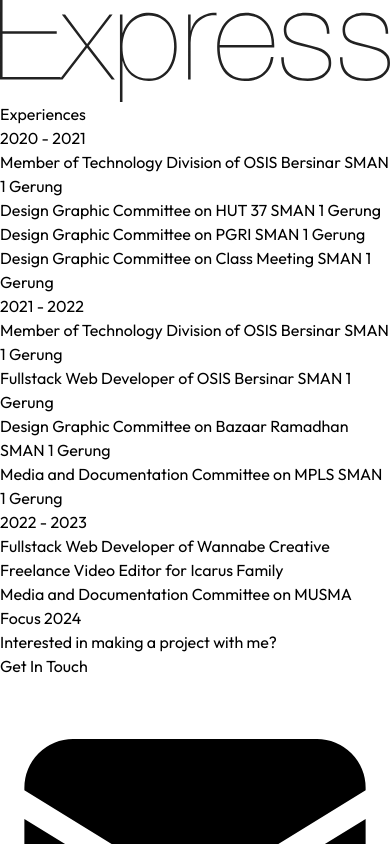
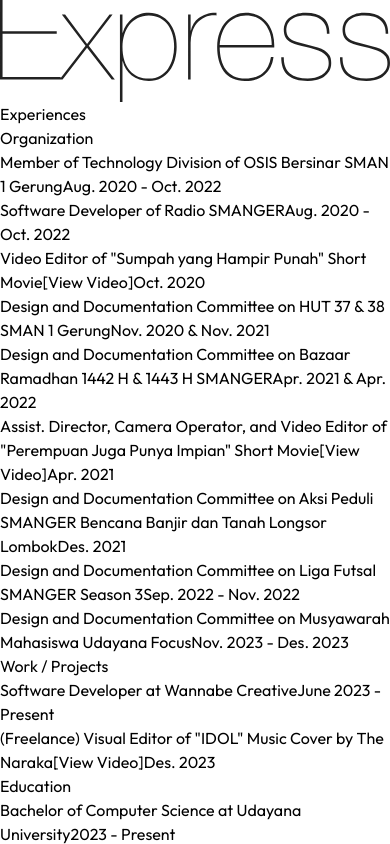
Before and after one commit to razikdontcare/razik, a Next.js app: page / in a window 390 px wide. Shown: the part 6720-7564 px from the top of the page. Built offline with nearby package versions, Linux system fonts and the light colour scheme.

Commit message:
refactor and updates

```diff
--- a/pages/index.jsx
+++ b/pages/index.jsx
@@ -16,6 +16,8 @@
 } from "../components/icons";
 
 function Home() {
+  const currentYear = new Date().getFullYear();
+
   return (
     <>
       <Title description="18 year old web developer. based in Lombok, Indonesia. currently studying at Udayana University.">
@@ -26,7 +28,7 @@
         <nav className="p-4">
           <div className="container mx-auto max-w-6xl flex items-center justify-between">
             <a
-              href="mailto:contact@razik.net/"
+              href="mailto:me@razik.net"
               className="flex items-center justify-center space-x-2 hover:text-black transition-all"
             >
               <svg
@@ -117,18 +119,18 @@
 
       <div className="py-8 md:p-8 bg-[#282828]">
         <div className="max-w-xs md:max-w-6xl container mx-auto flex flex-wrap md:flex-nowrap items-center justify-center gap-3 md:gap-0 md:space-x-5 md:space-y-0">
-          <Html5Icon className="w-16 h-16 md:w-20 md:h-20 md:grayscale hover:grayscale-0 transition-all duration-300" />
-          <JavascriptIcon className="w-16 h-16 md:w-20 md:h-20 rounded md:grayscale hover:grayscale-0 transition-all duration-300" />
-          <TypescriptIcon className="w-16 h-16 md:w-20 md:h-20 rounded md:grayscale hover:grayscale-0 transition-all duration-300" />
-          <NodejsIcon className="w-16 h-16 md:w-20 md:h-20 md:grayscale hover:grayscale-0 transition-all duration-300" />
-          <TailwindIcon className="w-16 h-16 md:w-20 md:h-20 md:grayscale hover:grayscale-0 transition-all duration-300" />
-          <ReactIcon className="w-16 h-16 md:w-20 md:h-20 md:grayscale hover:grayscale-0 transition-all duration-300" />
-          <NextjsIcon className="w-16 h-16 md:w-20 md:h-20 md:grayscale hover:grayscale-0 transition-all duration-300" />
-          <SveltekitIcon className="w-16 h-16 md:w-20 md:h-20 md:grayscale hover:grayscale-0 transition-all duration-300" />
-          <MongodbIcon className="h-16 w-16 md:h-20 md:grayscale hover:grayscale-0 transition-all duration-300" />
-          <FirebaseIcon className="w-16 h-16 md:w-20 md:h-20 md:grayscale hover:grayscale-0 transition-all duration-300" />
-          <MysqlIcon className="w-16 h-16 md:w-20 md:h-20 md:grayscale hover:grayscale-0 transition-all duration-300" />
-          <ExpressIcon className="w-16 h-16 md:w-20 md:h-20 bg-neutral-300 p-1 rounded md:grayscale hover:bg-white transition-all duration-300" />
+          <Html5Icon className="w-16 h-16 md:w-20 md:h-20  hover:grayscale-0 transition-all duration-300" />
+          <JavascriptIcon className="w-16 h-16 md:w-20 md:h-20 rounded  hover:grayscale-0 transition-all duration-300" />
+          <TypescriptIcon className="w-16 h-16 md:w-20 md:h-20 rounded  hover:grayscale-0 transition-all duration-300" />
+          <NodejsIcon className="w-16 h-16 md:w-20 md:h-20  hover:grayscale-0 transition-all duration-300" />
+          <TailwindIcon className="w-16 h-16 md:w-20 md:h-20  hover:grayscale-0 transition-all duration-300" />
+          <ReactIcon className="w-16 h-16 md:w-20 md:h-20  hover:grayscale-0 transition-all duration-300" />
+          <NextjsIcon className="w-16 h-16 md:w-20 md:h-20  hover:grayscale-0 transition-all duration-300" />
+          <SveltekitIcon className="w-16 h-16 md:w-20 md:h-20  hover:grayscale-0 transition-all duration-300" />
+          <MongodbIcon className="h-16 w-16 md:h-20  hover:grayscale-0 transition-all duration-300" />
+          <FirebaseIcon className="w-16 h-16 md:w-20 md:h-20  hover:grayscale-0 transition-all duration-300" />
+          <MysqlIcon className="w-16 h-16 md:w-20 md:h-20  hover:grayscale-0 transition-all duration-300" />
+          <ExpressIcon className="w-16 h-16 md:w-20 md:h-20 p-1 rounded bg-white transition-all duration-300" />
         </div>
       </div>
 
@@ -137,37 +139,146 @@
           <h2 className="font-medium text-4xl md:text-6xl text-[#282828]">
             Experiences
           </h2>
-          <div className="flex flex-col md:flex-row items-center justify-center space-y-2 md:space-y-0 md:space-x-2">
-            <div className="p-3 rounded-xl flex flex-col items-center md:h-[22rem] md:w-80 bg-[#282828] text-white text-xl">
-              <h3 className="font-bold pt-5">2020 - 2021</h3>
-              <ul className="list-disc text-sm md:text-base font-medium max-w-[18rem] pl-7 p-3">
-                <li>
-                  Member of Technology Division of OSIS Bersinar SMAN 1 Gerung
+          <div className="container mx-auto max-w-xs md:max-w-3xl flex flex-col justify-center space-y-2">
+            <div className="flex flex-col">
+              <h3 className="font-black text-2xl">Organization</h3>
+              <ul className="space-y-5 md:space-y-2">
+                <li className="text-md md:text-lg flex flex-col md:flex-row md:justify-between">
+                  <span className="font-medium max-w-lg text-justify">
+                    Member of Technology Division of OSIS Bersinar SMAN 1 Gerung
+                  </span>
+                  <span className="italic text-sm md:text-base">
+                    Aug. 2020 - Oct. 2022
+                  </span>
                 </li>
-                <li>Design Graphic Committee on HUT 37 SMAN 1 Gerung</li>
-                <li>Design Graphic Committee on PGRI SMAN 1 Gerung</li>
-                <li>Design Graphic Committee on Class Meeting SMAN 1 Gerung</li>
+                <li className="text-md md:text-lg flex flex-col md:flex-row md:justify-between">
+                  <span className="font-medium max-w-lg text-justify">
+                    Software Developer of Radio SMANGER
+                  </span>
+                  <span className="italic text-sm md:text-base">
+                    Aug. 2020 - Oct. 2022
+                  </span>
+                </li>
+                <li className="text-md md:text-lg flex flex-col md:flex-row md:justify-between">
+                  <span className="font-medium flex-col gap-1 max-w-lg text-justify relative">
+                    <span>
+                      Video Editor of "Sumpah yang Hampir Punah" Short Movie
+                    </span>
+                    <a
+                      href="https://www.instagram.com/tv/CG3eiTVn-Bp/?igsh=bXE3d3ptY2s5aWk5"
+                      target="_blank"
+                      className="items-center text-sky-800 ml-2"
+                    >
+                      [View Video]
+                    </a>
+                  </span>
+                  <span className="italic text-sm md:text-base">Oct. 2020</span>
+                </li>
+                <li className="text-md md:text-lg flex flex-col md:flex-row md:justify-between">
+                  <span className="font-medium max-w-lg text-justify">
+                    Design and Documentation Committee on HUT 37 & 38 SMAN 1
+                    Gerung
+                  </span>
+                  <span className="italic text-sm md:text-base">
+                    Nov. 2020 & Nov. 2021
+                  </span>
+                </li>
+                <li className="text-md md:text-lg flex flex-col md:flex-row md:justify-between">
+                  <span className="font-medium max-w-lg text-justify">
+                    Design and Documentation Committee on Bazaar Ramadhan 1442 H
+                    & 1443 H SMANGER
+                  </span>
+                  <span className="italic text-sm md:text-base">
+                    Apr. 2021 & Apr. 2022
+                  </span>
+                </li>
+                <li className="text-md md:text-lg flex flex-col md:flex-row md:justify-between">
+                  <span className="font-medium flex-col max-w-lg text-justify relative">
+                    <span>
+                      Assist. Director, Camera Operator, and Video Editor of
+                      "Perempuan Juga Punya Impian" Short Movie
+                    </span>
+                    <a
+                      href="https://www.instagram.com/reel/Ccm2ACEsquC/?igsh=MWk0dzJ2emc4ZWtqeQ=="
+                      target="_blank"
+                      className="items-center text-sky-800 ml-2"
+                    >
+                      [View Video]
+                    </a>
+                  </span>
+                  <span className="italic text-sm md:text-base">Apr. 2021</span>
+                </li>
+                <li className="text-md md:text-lg flex flex-col md:flex-row md:justify-between">
+                  <span className="font-medium max-w-lg text-justify">
+                    Design and Documentation Committee on Aksi Peduli SMANGER
+                    Bencana Banjir dan Tanah Longsor Lombok
+                  </span>
+                  <span className="italic text-sm md:text-base">Des. 2021</span>
+                </li>
+                <li className="text-md md:text-lg flex flex-col md:flex-row md:justify-between">
+                  <span className="font-medium max-w-lg text-justify">
+                    Design and Documentation Committee on Liga Futsal SMANGER
+                    Season 3
+                  </span>
+                  <span className="italic text-sm md:text-base">
+                    Sep. 2022 - Nov. 2022
+                  </span>
+                </li>
+                <li className="text-md md:text-lg flex flex-col md:flex-row md:justify-between">
+                  <span className="font-medium max-w-lg text-justify">
+                    Design and Documentation Committee on Musyawarah Mahasiswa
+                    Udayana Focus
+                  </span>
+                  <span className="italic text-sm md:text-base">
+                    Nov. 2023 - Des. 2023
+                  </span>
+                </li>
               </ul>
             </div>
-            <div className="p-3 rounded-xl flex flex-col items-center md:h-[22rem] md:w-80 bg-[#282828] text-white text-xl">
-              <h3 className="font-bold pt-5">2021 - 2022</h3>
-              <ul className="list-disc text-sm md:text-base font-medium max-w-[18rem] pl-7 p-3">
-                <li>
-                  Member of Technology Division of OSIS Bersinar SMAN 1 Gerung
+          </div>
+          <div className="container mx-auto max-w-xs md:max-w-3xl flex flex-col justify-center space-y-2">
+            <div className="flex flex-col">
+              <h3 className="font-black text-2xl">Work / Projects</h3>
+              <ul className="space-y-2">
+                <li className="text-md md:text-lg flex flex-col md:flex-row md:justify-between">
+                  <span className="font-medium max-w-lg text-justify">
+                    Software Developer at Wannabe Creative
+                  </span>
+                  <span className="italic text-sm md:text-base">
+                    June 2023 - Present
+                  </span>
                 </li>
-                <li>Fullstack Web Developer of OSIS Bersinar SMAN 1 Gerung</li>
-                <li>
-                  Design Graphic Committee on Bazaar Ramadhan SMAN 1 Gerung
+                <li className="text-md md:text-lg flex flex-col md:flex-row md:justify-between">
+                  <span className="font-medium max-w-lg text-justify">
+                    <span>
+                      (Freelance) Visual Editor of "IDOL" Music Cover by The
+                      Naraka
+                    </span>
+                    <a
+                      href="https://youtu.be/hp8X61O3trY"
+                      target="_blank"
+                      className="items-center text-sky-800 ml-2"
+                    >
+                      [View Video]
+                    </a>
+                  </span>
+                  <span className="italic text-sm md:text-base">Des. 2023</span>
                 </li>
-                <li>Media and Documentation Committee on MPLS SMAN 1 Gerung</li>
               </ul>
             </div>
-            <div className="p-3 rounded-xl flex flex-col items-center md:h-[22rem] md:w-80 bg-[#282828] text-white text-xl">
-              <h3 className="font-bold pt-5">2022 - 2023</h3>
-              <ul className="list-disc text-sm md:text-base font-medium max-w-[18rem] pl-7 p-3">
-                <li>Fullstack Web Developer of Wannabe Creative</li>
-                <li>Freelance Video Editor for Icarus Family</li>
-                <li>Media and Documentation Committee on MUSMA Focus 2024</li>
+          </div>
+          <div className="container mx-auto max-w-xs md:max-w-3xl flex flex-col justify-center space-y-2">
+            <div className="flex flex-col">
+              <h3 className="font-black text-2xl">Education</h3>
+              <ul className="space-y-2">
+                <li className="text-md md:text-lg flex flex-col md:flex-row md:justify-between">
+                  <span className="font-medium max-w-lg text-justify">
+                    Bachelor of Computer Science at Udayana University
+                  </span>
+                  <span className="italic text-sm md:text-base">
+                    2023 - Present
+                  </span>
+                </li>
               </ul>
             </div>
           </div>
@@ -180,7 +291,7 @@
             Interested in making a project with me?
           </h2>
           <a
-            href="mailto:contact@razik.net"
+            href="mailto:me@razik.net"
             className="px-8 py-5 bg-[#282828] text-white flex items-center justify-center text-xl font-medium space-x-2 hover:scale-90 transition-all"
           >
             <span>Get In Touch</span>
@@ -199,7 +310,7 @@
           <div className="container mx-auto max-w-6xl flex items-center justify-between">
             <span className="flex items-center justify-center">
               <span className="text-xs md:text-lg">
-                &copy; 2023 - All Rights Reserved.
+                &copy; {currentYear} - All Rights Reserved.
               </span>
             </span>
             <ul className="flex items-center justify-center space-x-2 text-xs md:text-base">
```
Also changed, not shown: pages/about/index.jsx (+46 -45 lines), pages/projects/index.jsx (+8 -7 lines), public/shopnote-snapshot.jpeg (added).
